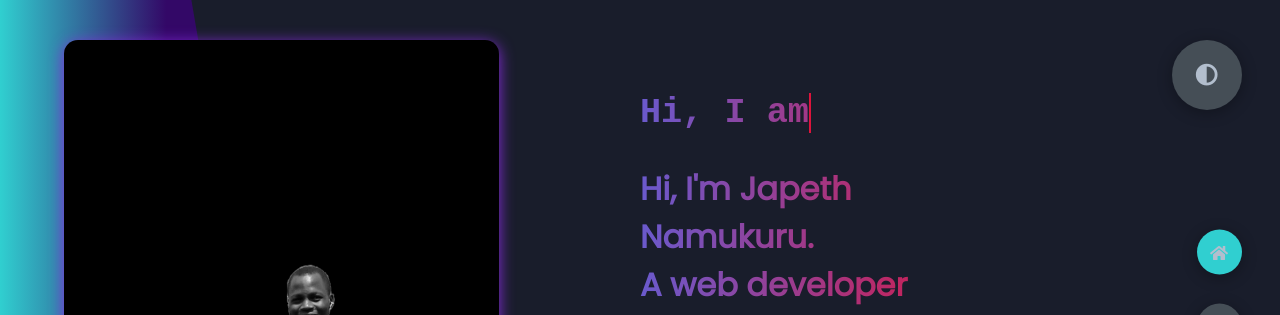
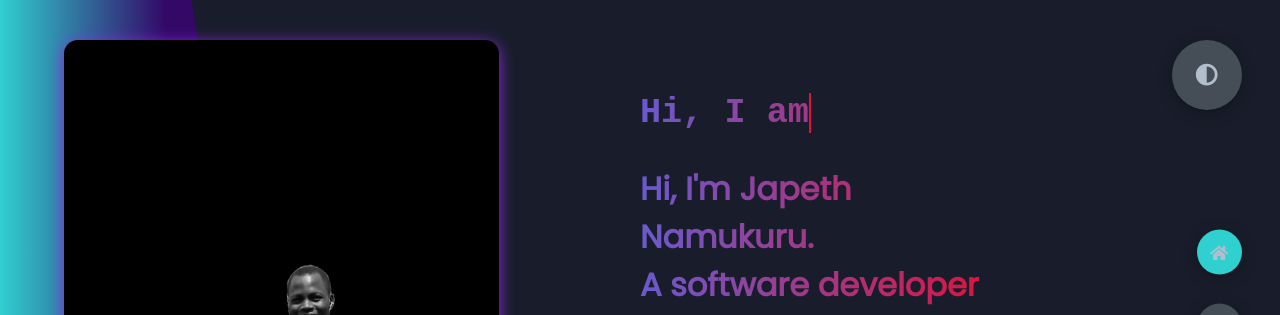
Before and after one commit to japhethnamukuru/japhethnamukuru.github.io, a plain HTML site: page index.html in a window 1280 px wide. Shown: the top 315 px of the page. Drawn offline with Linux system fonts and the light colour scheme.

Commit message:
modified files

```diff
--- a/index.html
+++ b/index.html
@@ -33,7 +33,7 @@
                 </div>
                 <h1 class="name">
                     Hi, I'm <span>Japeth Namukuru.</span><br>
-                    A web developer
+                    A software developer
                 </h1>
                 <p>
                     Seasoned, forward looking software engineer with a  background in creating and excuting innovative software solutions
```
